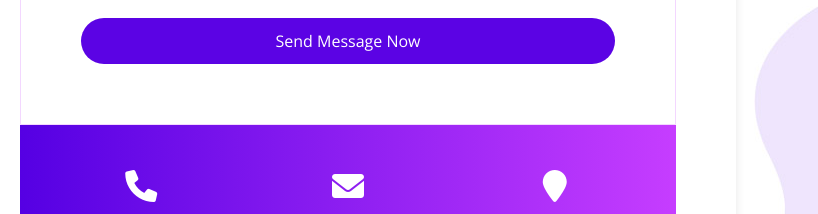
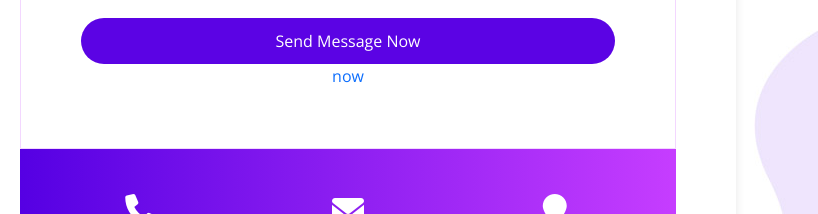
Before and after one commit to InzoTech/yeyinthtet-website, a plain HTML site: page index.html in a window 1280 px wide. Shown: the part 4223-4437 px from the top of the page, 462-1280 px from the left. Drawn offline with nearby package versions, Linux system fonts and the light colour scheme.

Commit message:
Update index.html

```diff
--- a/index.html
+++ b/index.html
@@ -309,6 +309,7 @@
                     <div class="col-lg-12">
                       <fieldset>
                         <button type="submit" id="form-submit" class="orange-button">Send Message Now</button>
+                        <center><a href="sent.html">now</a></center>
                       </fieldset>
                     </div>
                   </div>
```
